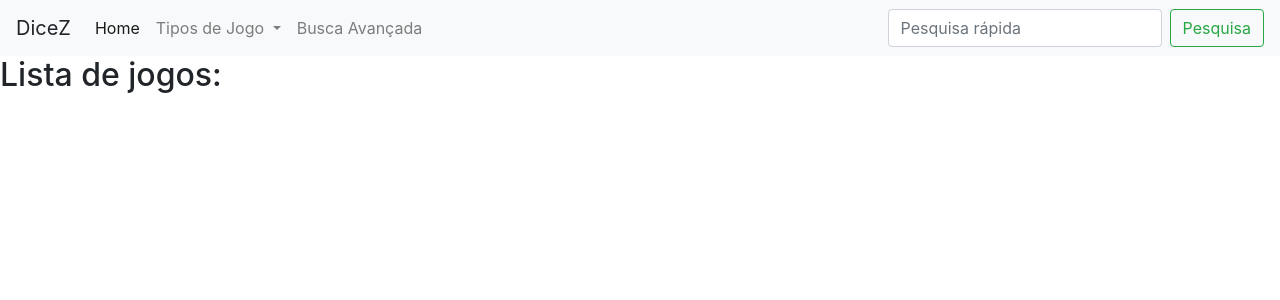
After one commit to dicezburger/catalogo_jogos, a Django app: template catalogo/templates/games.html in a window 1280 px wide. The commit adds this page. Shown: the top 300 px of the page. Run offline with Django 3.2, Linux system fonts and the light colour scheme; the template is opened without the code that fills it, so the values that code supplies are empty; some libraries are stand-ins or nearby versions.

Commit message:
incluido tela de resultado de busca simples

```diff
--- a/catalogo/templates/base.html
+++ b/catalogo/templates/base.html
@@ -37,8 +37,8 @@
             <a class="nav-link" href="/avancada">Busca Avançada</a>
           </li>
         </ul>
-        <form class="form-inline my-2 my-lg-0">
-          <input class="form-control mr-sm-2" type="search" placeholder="Pesquisa rápida" aria-label="Search">
+        <form class="form-inline my-2 my-lg-0" action="/games/" method="POST">{% csrf_token %}
+          <input class="form-control mr-sm-2" name="name" id="name" type="search" placeholder="Pesquisa rápida" aria-label="Search">
           <button class="btn btn-outline-success my-2 my-sm-0" type="submit">Pesquisa</button>
         </form>
       </div>
--- /dev/null
+++ b/catalogo/templates/games.html
@@ -0,0 +1,10 @@
+{% extends "base.html" %}
+{% block corpo %}
+    <h2>Lista de jogos:</h2>
+    <ul>
+    {% for item in games %}
+        <li><a href="/game/{{item.no_space_name}}">{{item.name}}</a></li>
+
+    {% endfor %}
+    </ul>
+{% endblock %}
--- a/dicez/urls.py
+++ b/dicez/urls.py
@@ -27,5 +27,6 @@ urlpatterns = [
     url(r'^all/', views.all),
     url(r'^game/(?P<name>[\w\-]+)/$',views.game, name= 'paginas'),
     url(r'^mecanica/(?P<name>[\w\-]+)/$',views.mechanisms, name= 'paginas'),
+    url(r'^games/',views.games, name= 'paginas'),
     url(r'^$', views.index),
 ]
```
Also changed, not shown: catalogo/views.py (+24 -12 lines).
